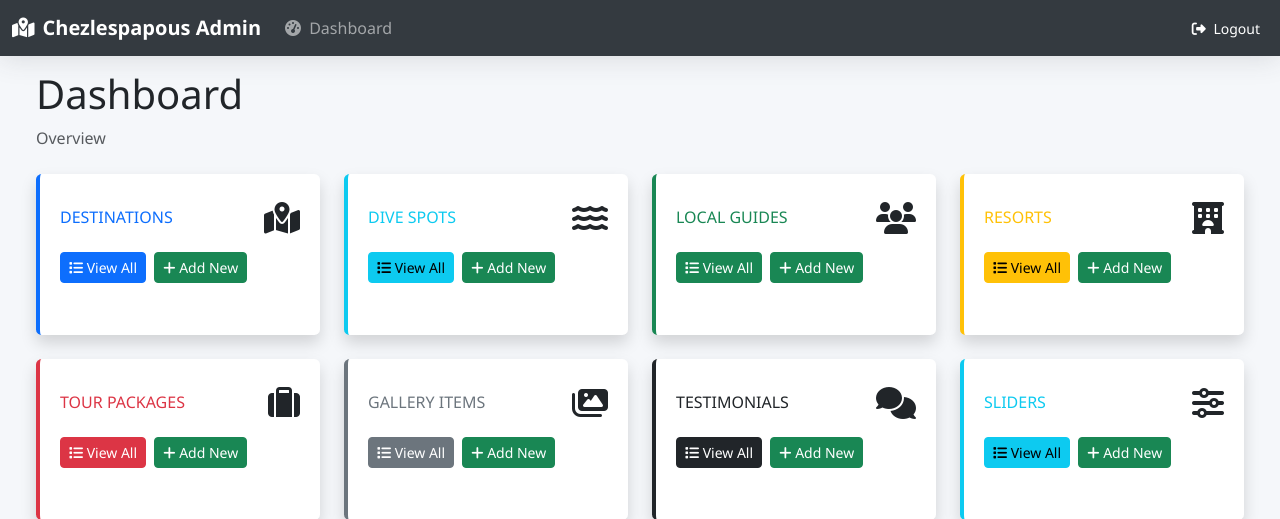
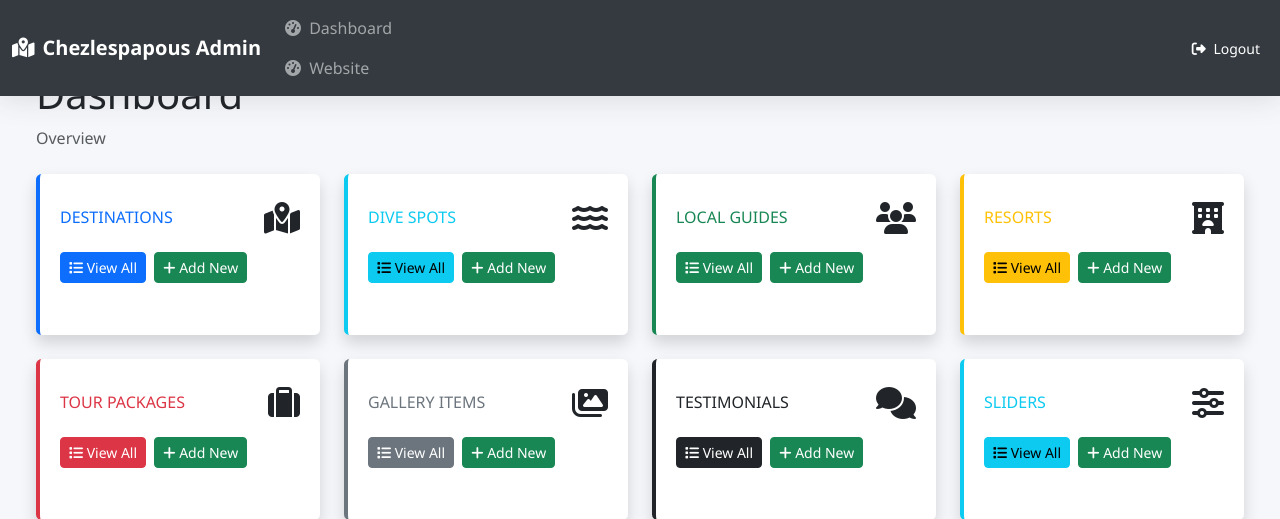
Before and after one commit to suluharwani/chezlespapous-dashboard, a CodeIgniter 4 app: the page made by app/Views/admin/dashboard.php in a window 1280 px wide. Shown: the top 519 px of the page. Run offline with PHP 8.4 and a stand-in for CodeIgniter, Linux system fonts and the light colour scheme; the template is opened without the code that fills it, so the values that code supplies are empty; some libraries are stand-ins or nearby versions.

Commit message:
Update layout.php

```diff
--- a/app/Views/admin/layout.php
+++ b/app/Views/admin/layout.php
@@ -35,6 +35,9 @@
                         <a class="nav-link" href="<?= base_url('admin/dashboard') ?>">
                             <i class="fas fa-tachometer-alt me-1"></i> Dashboard
                         </a>
+                        <a class="nav-link" href="https://chezlespapous.com/">
+                            <i class="fas fa-tachometer-alt me-1"></i> Website
+                        </a>
                     </li>
                 </ul>
                 <ul class="navbar-nav ms-auto">
```
